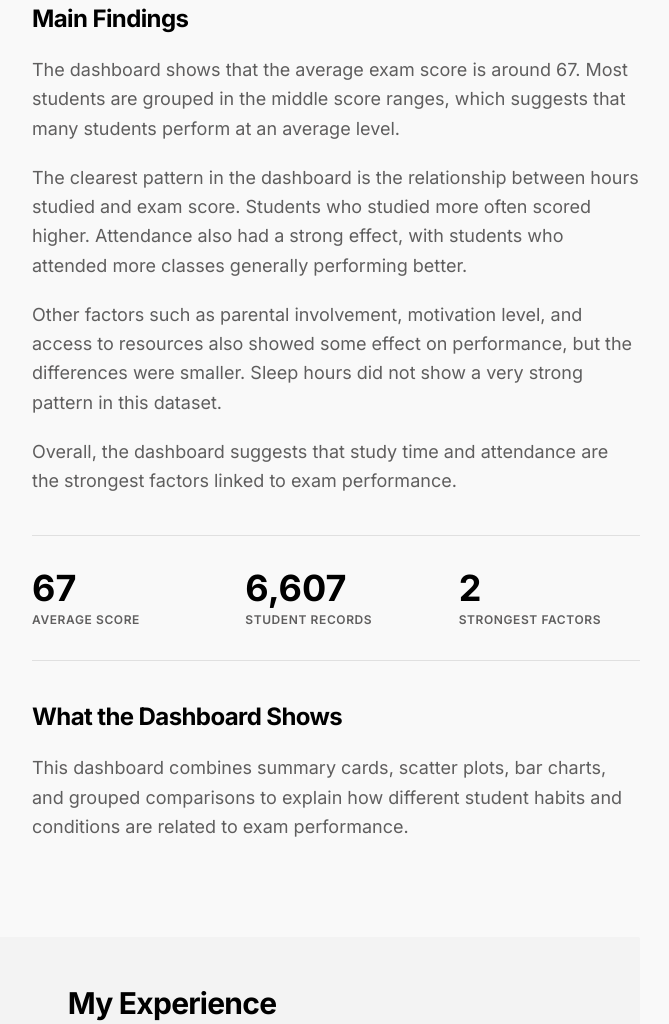
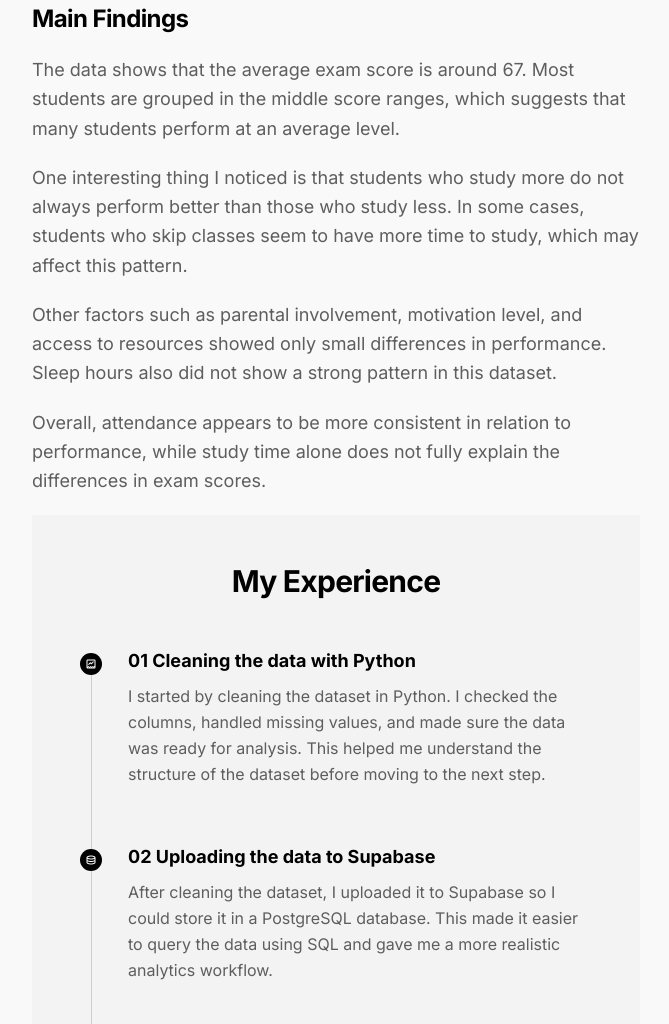
Before and after one commit to MumaSiaga/student-performance-analytics, a plain HTML site: page index.html in a window 1280 px wide. Shown: the part 405-1429 px from the top of the page, without its empty margins (468-1137 px from the left). Drawn offline with nearby package versions, Linux system fonts and the light colour scheme.

Commit message:
updated main findings

```diff
--- a/index.html
+++ b/index.html
@@ -90,52 +90,27 @@
       <div class="md:col-span-8 space-y-10">
         <div class="space-y-5">
         <h3 class="text-2xl font-bold tracking-tight text-darkink">Main Findings</h3>
+
 <p class="text-lg text-muted leading-relaxed">
-            The dashboard shows that the average exam score is around 67. Most students are grouped
+  The data shows that the average exam score is around 67. Most students are grouped
   in the middle score ranges, which suggests that many students perform at an average level.
 </p>
+
 <p class="text-lg text-muted leading-relaxed">
-            The clearest pattern in the dashboard is the relationship between hours studied and exam score.
-            Students who studied more often scored higher. Attendance also had a strong effect, with students
-            who attended more classes generally performing better.
+  One interesting thing I noticed is that students who study more do not always perform better
+  than those who study less. In some cases, students who skip classes seem to have more time to study,
+  which may affect this pattern.
 </p>
+
 <p class="text-lg text-muted leading-relaxed">
-            Other factors such as parental involvement, motivation level, and access to resources also showed
-            some effect on performance, but the differences were smaller. Sleep hours did not show a very strong
-            pattern in this dataset.
+  Other factors such as parental involvement, motivation level, and access to resources showed
+  only small differences in performance. Sleep hours also did not show a strong pattern in this dataset.
 </p>
+
 <p class="text-lg text-muted leading-relaxed">
-            Overall, the dashboard suggests that study time and attendance are the strongest factors linked to
-            exam performance.
+  Overall, attendance appears to be more consistent in relation to performance, while study time
+  alone does not fully explain the differences in exam scores.
 </p>
-        </div>
-
-        <div class="grid grid-cols-2 md:grid-cols-3 gap-8 py-8 border-y border-black/10">
-          <div class="flex flex-col gap-1">
-            <span class="text-4xl font-bold text-darkink">67</span>
-            <span class="text-xs font-semibold tracking-wider uppercase text-muted">Average Score</span>
-          </div>
-
-          <div class="flex flex-col gap-1">
-            <span class="text-4xl font-bold text-darkink">6,607</span>
-            <span class="text-xs font-semibold tracking-wider uppercase text-muted">Student Records</span>
-          </div>
-
-          <div class="flex flex-col gap-1">
-            <span class="text-4xl font-bold text-darkink">2</span>
-            <span class="text-xs font-semibold tracking-wider uppercase text-muted">Strongest Factors</span>
-          </div>
-        </div>
-
-        <div class="space-y-5">
-          <h3 class="text-2xl font-bold tracking-tight text-darkink">What the Dashboard Shows</h3>
-          <p class="text-lg text-muted leading-relaxed">
-            This dashboard combines summary cards, scatter plots, bar charts, and grouped comparisons to explain
-            how different student habits and conditions are related to exam performance.
-          </p>
-        </div>
-      </div>
-    </section>
 
     <!-- Experience -->
     <section id="experience" class="mb-24 bg-soft2 p-8 md:p-12 rounded-sm">
@@ -259,9 +234,6 @@
     </section>
   </main>
 
-  <footer class="max-w-[1000px] mx-auto px-6 md:px-8 py-10 text-sm text-muted border-t border-black/5">
-    Student Performance Analysis Project
-  </footer>
 
 </body>
 </html>
```
Lines whose indentation alone changed are shown as unchanged.
